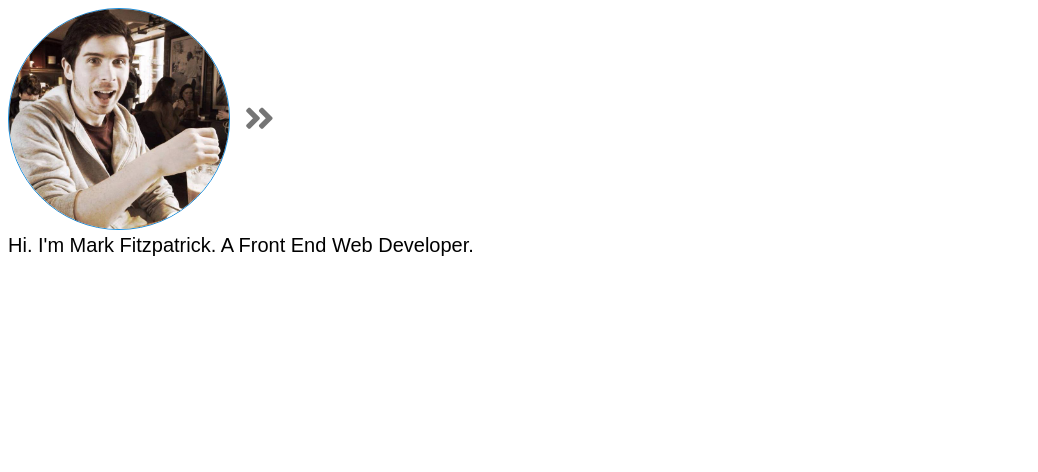
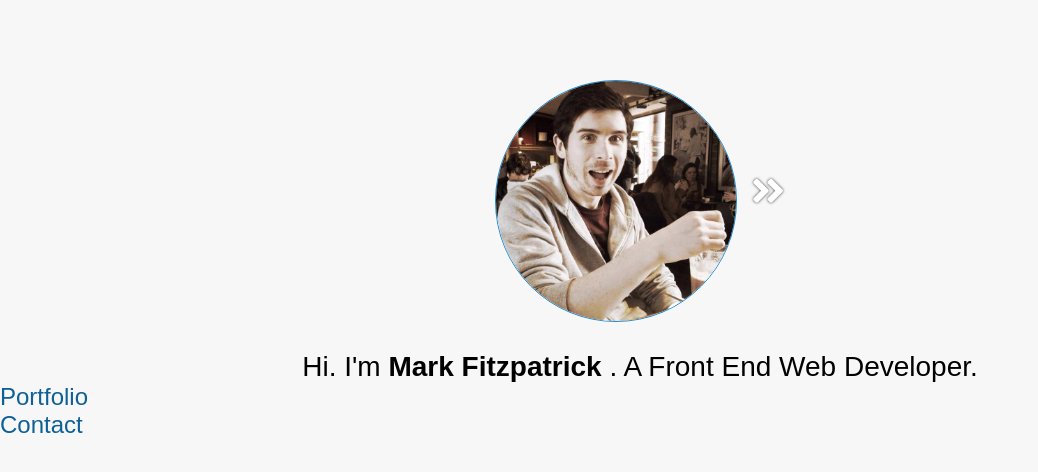
Before and after one commit to Havolt/portfolio-site, a website: page views/index.html in a window 1280 px wide. Shown: the whole page, without its empty margins (0-1038 px from the left). Drawn offline with Linux system fonts and the light colour scheme; files whose address does not match are found by name.

Commit message:
seperate introText into three parts, add links and animate arrow

```diff
--- a/public/scripts/indexMain.js
+++ b/public/scripts/indexMain.js
@@ -10,32 +10,41 @@ function toggleDisplay(el) {
 const vueApp = new Vue({
     el: '#vApp',
     data: {
-        test: 'test data here',
         intTxtAnimData: {
-            text: 'Hi. I\'m Mark Fitzpatrick. A Front End Web Developer.'.split(''),
-            display: []
-
+            text1: 'Hi. I\'m'.split(''),
+            name: 'Mark Fitzpatrick'.split(''),
+            text2: '. A Front End Web Developer.'.split(''),
+            display1: [],
+            displayName: [],
+            display2: []
         },
-        headerList: [
-            'Home',
-            'About',
-            'Portfolio',
-            'Contact'
-        ]
+        introLinks: ['Portfolio', 'Contact']
     },
     methods: {
         intTxtAnimate: function(v) {
-            v.display.push(v.text[v.display.length]);
-
-            if(v.display.length !== v.text.length) {
-                setTimeout(() => {vueApp.intTxtAnimate(vueApp.intTxtAnimData)}, 25)
+            if(v.display1.length !== v.text1.length) {
+                v.display1.push(v.text1[v.display1.length]);
+            } else if(v.displayName.length !== v.name.length) {
+                v.displayName.push(v.name[v.displayName.length]);
+            } else if(v.display2.length !== v.text2.length) {
+                v.display2.push(v.text2[v.display2.length]);
+            }else {
+                return;
             }
+            setTimeout(() => {vueApp.intTxtAnimate(vueApp.intTxtAnimData)}, 25)
         }
     },
     computed: {
-        intTxtInfo: function() {
-            return this.intTxtAnimData.display.join('');
+        intTxtInfo1: function() {
+            return this.intTxtAnimData.display1.join('');
+        },
+        intTxtInfo2: function(){
+            return this.intTxtAnimData.display2.join('');
+        },
+        intTxtName: function(){
+            return this.intTxtAnimData.displayName.join('');
         }
+
     }
 });
 
--- a/public/styles/indexMain.css
+++ b/public/styles/indexMain.css
@@ -1,36 +1,79 @@
+* {
+    padding: 0;
+    margin: 0;
+}
+
 body {
+    background: #f7f7f7;
     font-family: Arial, Helvetica, sans-serif;
 }
 
 .introSec {
     display: inline-flex;
+    width: 100%;
+}
+
+.introCard {
+    width: 100%;
+}
+
+.introImgCon {
+    width: fit-content;
+    margin: 10vh auto 25px auto;
+}
+
+.introTxt {
+    font-size: 28px;
+    text-align: center;
+}
+
+.boldName {
+    font-weight: bold;
+}
+
+.introArrowCon {
+    display: inline-block;
+    height: 240px;
+    line-height: 240px;
+    padding-left: 10px;
+    vertical-align: top;
 }
 
 
 .introArrow {
-    display: inline-block;
-    font-size: 34px;
-    height: 220px;
-    line-height: 220px;
-    vertical-align: top;
-    padding-left: 10px;
-    color: rgb(117, 117, 117);
+    font-size: 38px;
+    color: rgb(255, 255, 255);
+    text-shadow: 0px 0px 3px rgb(53, 53, 53);
 }
 
-.introArrow:hover::before {
+@keyframes intArrowBounce {
+    from {padding-left: 0}
+    to {margin-left: 3px;
+        margin-right: -3px;}
+}
+
+.introArrow:hover {
+    animation: intArrowBounce 0.8s infinite;
     cursor: pointer;
+    color: rgb(231, 231, 231);
 }
 
 .introImg {
     display: inline-block;
-    width: 220px;
+    width: 240px;
     border-radius: 50%;
     border: 1px solid rgb(25, 141, 219);
 }
 
-.introTxt {
-    font-size: 20px;
+.introLinks {
+    font-size: 24px;
+    color: rgb(14, 96, 151);
 }
+
+.introLinks:hover {
+    cursor: pointer;
+}
+
 
 .displayNone {
     display: none;
--- a/views/index.html
+++ b/views/index.html
@@ -15,17 +15,33 @@
 <body>
 
 <div class="displayNone" id="vApp">
+    <!--Entire site container-->
     <div class="introSec">
+        <!--Extra container for site-->
         <div class="introCard">
-                <div class="introImgCon">
+            <!--Container for profile img section-->
+            <div class="introImgCon ">
                 <img class="introImg" src="imgs/prof.jpg" alt="">
+                <div class="introArrowCon">
                     <div class="introArrow fas fa-angle-double-right"></div>
                 </div>
-                <div class="introTxt">{{intTxtInfo}}</div>
             </div>
-            <div class="introBio"></div>
+            <!--Container for intro text-->
+            <div class="introTxt">{{intTxtInfo1}}
+                <span class="boldName">{{intTxtName}}</span>
+            {{intTxtInfo2}} </div>
+            <!--Container for intro links-->
+            <div class="introLinksCon">
+                <div class="introLinks" v-for="item in introLinks">{{item}}</div>
             </div>
         </div>
+        <!--Container for bio section-->
+        <div class="introBio dispalyNone"></div>
+    </div>
+</div>
+
+
+
 <script src="/scripts/utility/scriptLoad.js"></script>
 <script src="/scripts/utility/vueLoad.js"></script>
 
```
Lines whose indentation alone changed are shown as unchanged.
